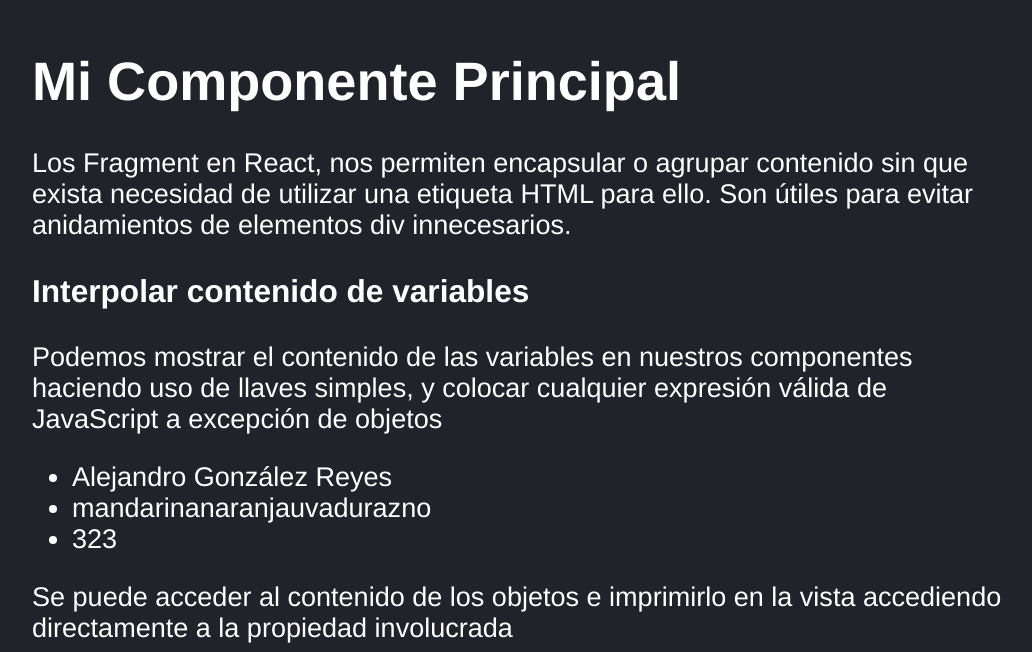
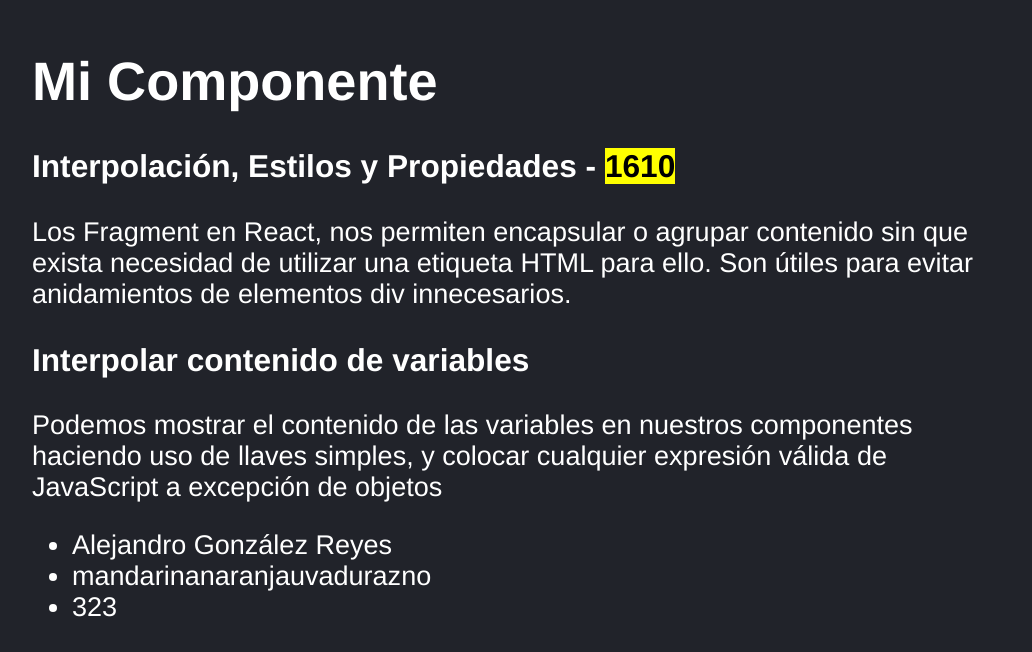
Before and after one commit to alejandro-gonzalez-reyes/react-counter-app, a React (Vite) app: page / in a window 1280 px wide. Shown: the part 134-786 px from the top of the page, without its empty margins (116-1148 px from the left). Built offline with nearby package versions, Linux system fonts and the light colour scheme.

Commit message:
comunicación entre componentes - Props

```diff
--- a/src/FirstApp.jsx
+++ b/src/FirstApp.jsx
@@ -1,11 +1,11 @@
 // Contenido que no cambie y que sea usado dentro de nuestros componentes, React recomienda sacarlo fuera del cuerpo de nuestros componentes.
 // Esto no significa que esté disponible en el ámbito global, solo estará disponible a nivel de módulo (archivo)
 // Al moverlo fuera de nuestros componentes, React renderizará más rápido los cambios, ya que no perderá tiempo en procesar dicha información que jamás cambia
-const nombre = 'Alejandro González Reyes';
-const frutas = ['mandarina', 'naranja', 'uva', 'durazno'];
+const nombre = "Alejandro González Reyes";
+const frutas = ["mandarina", "naranja", "uva", "durazno"];
 const mensaje = {
-  titulo: 'Advertencia',
-  contenido: 'Hola mundo desde React',
+  titulo: "Advertencia",
+  contenido: "Hola mundo desde React",
 };
 
 // Como el contenido de esta función no tiene dependencia directa con el componente (no usa variables que formen parte del estado)
@@ -16,11 +16,31 @@ const obtenerNombreConProfesion = (profesion) => {
 };
 
 // Componente FirstApp
-export const FirstApp = () => {
+// Los componentes en react son funciones, por tanto, los props que se le pasan a los componentes son como parámetros que necesitan esos componentes para poder funcionar
+
+/**
+ *
+ * Los props es un objeto que se le pasa al componente con información
+ * const MiComponente(props) {}
+ *
+ * Generalmente a ese objeto se le desestructura para tener acceso directo a la información que se necesita
+ * const MiComponente({info1, info2, infoN}) {}
+ *
+ * En ocasiones podemos establecer información por defecto, en caso de que el componente no se le pase alguna propiedad con un valor
+ * const MiComponente({nombre = 'Desconocido'}) {}
+ */
+export const FirstApp = ({
+  title = "Mi Componente Principal",
+  subtitle,
+  cantidad,
+}) => {
   return (
     // Fragmento <> en React
     <>
-      <h1>Mi Componente Principal</h1>
+      <h1>{title}</h1>
+      <h3>
+        {subtitle} - <mark>{cantidad + 360}</mark>
+      </h3>
       <p>
         Los Fragment en React, nos permiten encapsular o agrupar contenido sin
         que exista necesidad de utilizar una etiqueta HTML para ello. Son útiles
@@ -61,7 +81,7 @@ export const FirstApp = () => {
         encuentra definido como una clase
       </p>
       <p>
-        <strong>{obtenerNombreConProfesion('Desarrollador Web SR.')}</strong>
+        <strong>{obtenerNombreConProfesion("Desarrollador Web SR.")}</strong>
       </p>
     </>
   );
--- a/src/main.jsx
+++ b/src/main.jsx
@@ -19,6 +19,18 @@ ReactDOM.createRoot(document.getElementById("root")).render(
     {/* <ComponentePrincipal /> */}
     {/* <MiOtroComponentePrincipal /> */}
     {/* <SuperComponente /> */}
-    <FirstApp />
+
+    {/*
+    Pasar props al componente (parámetros)
+    Los props son los responsables de que nuestros componentes muestren información dinámica y se les pueda reutilizar en diferentes contextos de la aplicación
+
+    La información pasada en cada propiedad del componente por defecto es tratada como texto,
+    sin embargo, podemos especificar su tipo si se hace uso de la interpolación (llaves)
+    */}
+    <FirstApp
+      title="Mi Componente"
+      subtitle="Interpolación, Estilos y Propiedades"
+      cantidad={1250}
+    />
   </React.StrictMode>
 );
```
